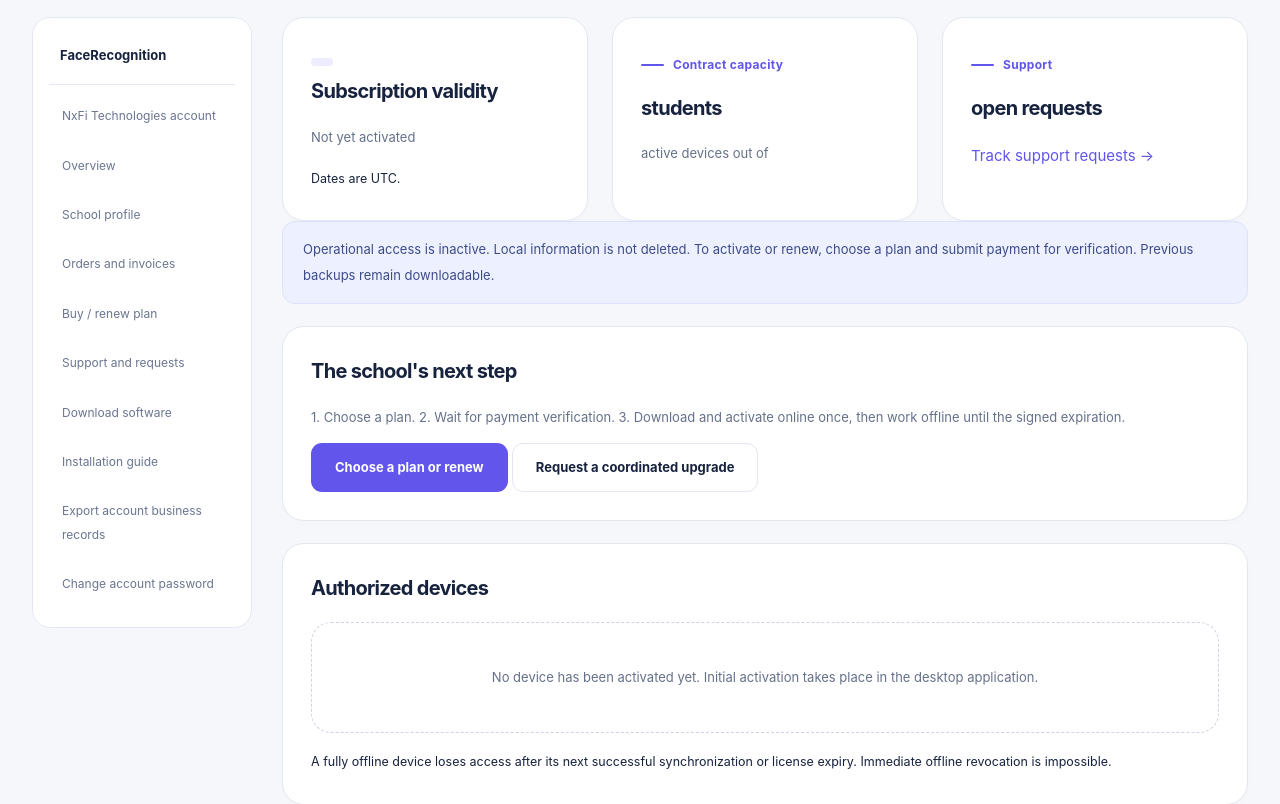
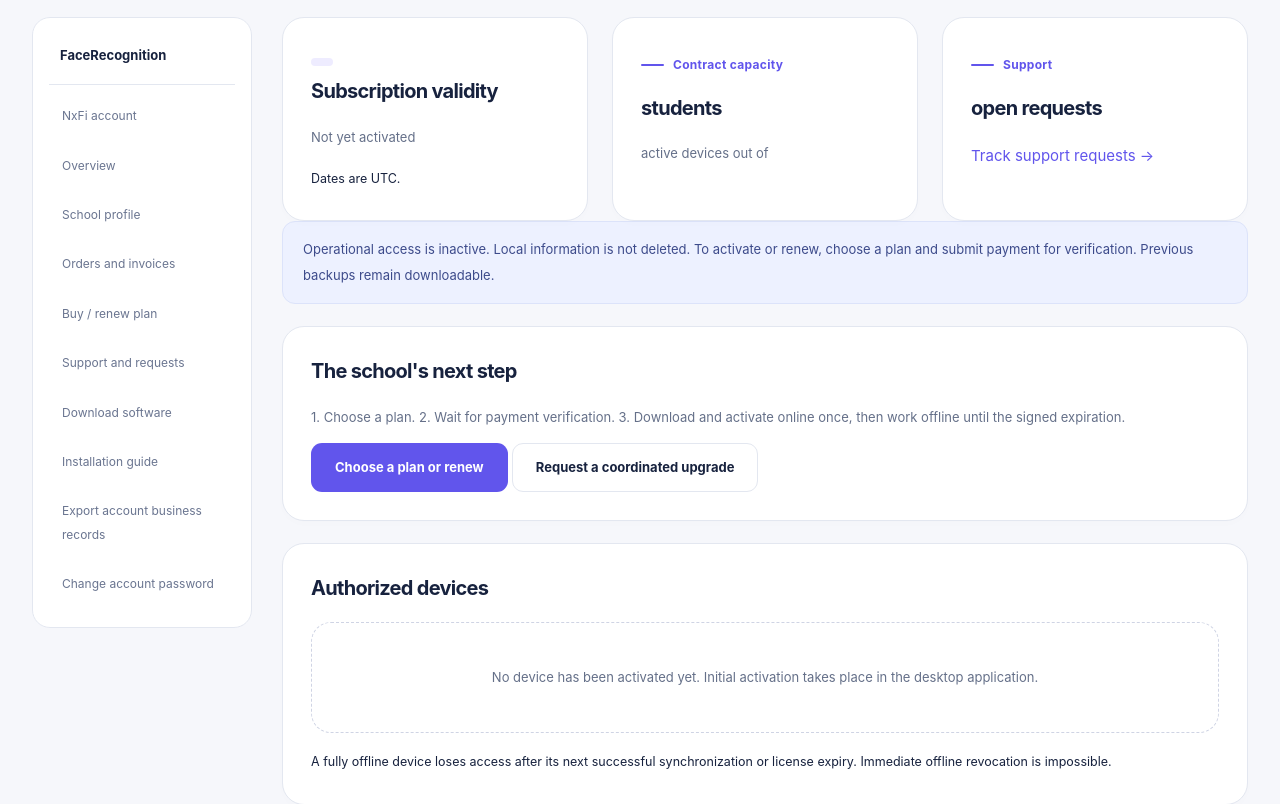
Before and after one commit to NxFi3/FaceRecognition, a Django app: template service/templates/portal/dashboard.html in a window 1280 px wide. Shown: the part 396-1200 px from the top of the page. Run offline with Django 5.2, Linux system fonts and the light colour scheme; the template is opened without the code that fills it, so the values that code supplies are empty; parts of the project's set-up code (start-up, migrations or seed data) failed here and were passed over.

Commit message:
Simplify school portal account brand

```diff
--- a/service/templates/portal/nav.html
+++ b/service/templates/portal/nav.html
@@ -1 +1 @@
-{% load i18n %}<nav class="side-nav" aria-label="{% translate "School workspace" %}"><strong>FaceRecognition</strong><a href="{% url 'workspace' %}">{% translate "NxFi Technologies account" %}</a><a href="{% url 'account' %}">{% translate "Overview" context "release-web-455" %}</a><a href="{% url 'profile' %}">{% translate "School profile" %}</a><a href="{% url 'orders' %}">{% translate "Orders and invoices" %}</a><a href="{% url 'pricing' %}">{% translate "Buy / renew plan" %}</a><a href="{% url 'tickets' %}">{% translate "Support and requests" %}</a><a href="{% url 'downloads' %}">{% translate "Download software" %}</a><a href="{% url 'requirements' %}">{% translate "Installation guide" %}</a><a href="{% url 'business-export' %}">{% translate "Export account business records" %}</a><a href="{% url 'password_change' %}">{% translate "Change account password" %}</a></nav>
+{% load i18n %}<nav class="side-nav" aria-label="{% translate "School workspace" %}"><strong>FaceRecognition</strong><a href="{% url 'workspace' %}">{% translate "NxFi account" %}</a><a href="{% url 'account' %}">{% translate "Overview" context "release-web-455" %}</a><a href="{% url 'profile' %}">{% translate "School profile" %}</a><a href="{% url 'orders' %}">{% translate "Orders and invoices" %}</a><a href="{% url 'pricing' %}">{% translate "Buy / renew plan" %}</a><a href="{% url 'tickets' %}">{% translate "Support and requests" %}</a><a href="{% url 'downloads' %}">{% translate "Download software" %}</a><a href="{% url 'requirements' %}">{% translate "Installation guide" %}</a><a href="{% url 'business-export' %}">{% translate "Export account business records" %}</a><a href="{% url 'password_change' %}">{% translate "Change account password" %}</a></nav>
```
